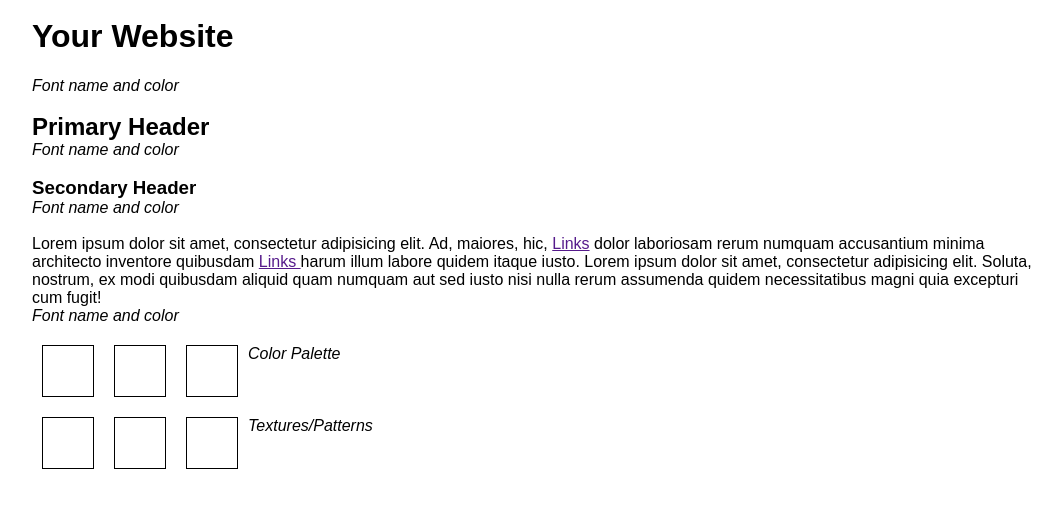
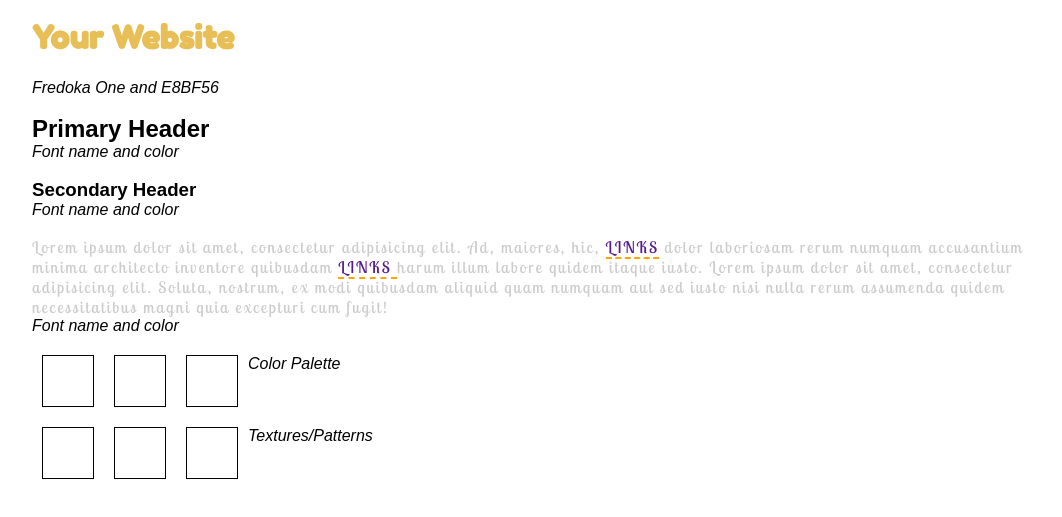
Before and after one commit to POTC3000/p3-style-tile, a plain HTML site: page index.html in a window 1280 px wide. Shown: the part 227-744 px from the top of the page, without its empty margins (108-1170 px from the left). Drawn offline with Linux system fonts and the light colour scheme.

Commit message:
Version 2

```diff
--- a/css/styles.css
+++ b/css/styles.css
@@ -1,3 +1,24 @@
+/*Primary Header*/
+h1 {
+	font-family: 'Fredoka One', cursive;
+	color: #E8BF56;
+}
+p {
+	font-family: 'Lobster Two', cursive;
+	color: #ccc;
+	letter-spacing: 2px;
+}
+/* Baseline Links*/
+a:link,
+a:visited {
+	border-bottom: dashed orange 2px;
+	text-transform: uppercase;
+	text-decoration: none;
+}
+
+a:hover {
+	background: red;
+}
 /* Set Your Own Margin & Padding */
 h2, h3, p {
 	margin: 0;
--- a/index.html
+++ b/index.html
@@ -10,7 +10,8 @@
   <link href='http://fonts.googleapis.com/css?family=Raleway' rel='stylesheet' type='text/css'>
 
   <link rel="stylesheet" href="css/styles.css">
-
+  <link href='http://fonts.googleapis.com/css?family=Fredoka+One' rel='stylesheet' type='text/css'>
+  <link href='http://fonts.googleapis.com/css?family=Lobster+Two:700,400' rel='stylesheet' type='text/css'>
 </head>
 <body>
 
@@ -24,7 +25,7 @@
 		<section>
 
 			<h1>Your Website</h1>
-			<em>Font name and color</em>
+			<em>Fredoka One and E8BF56</em>
 
 			<br><br>
 
```
